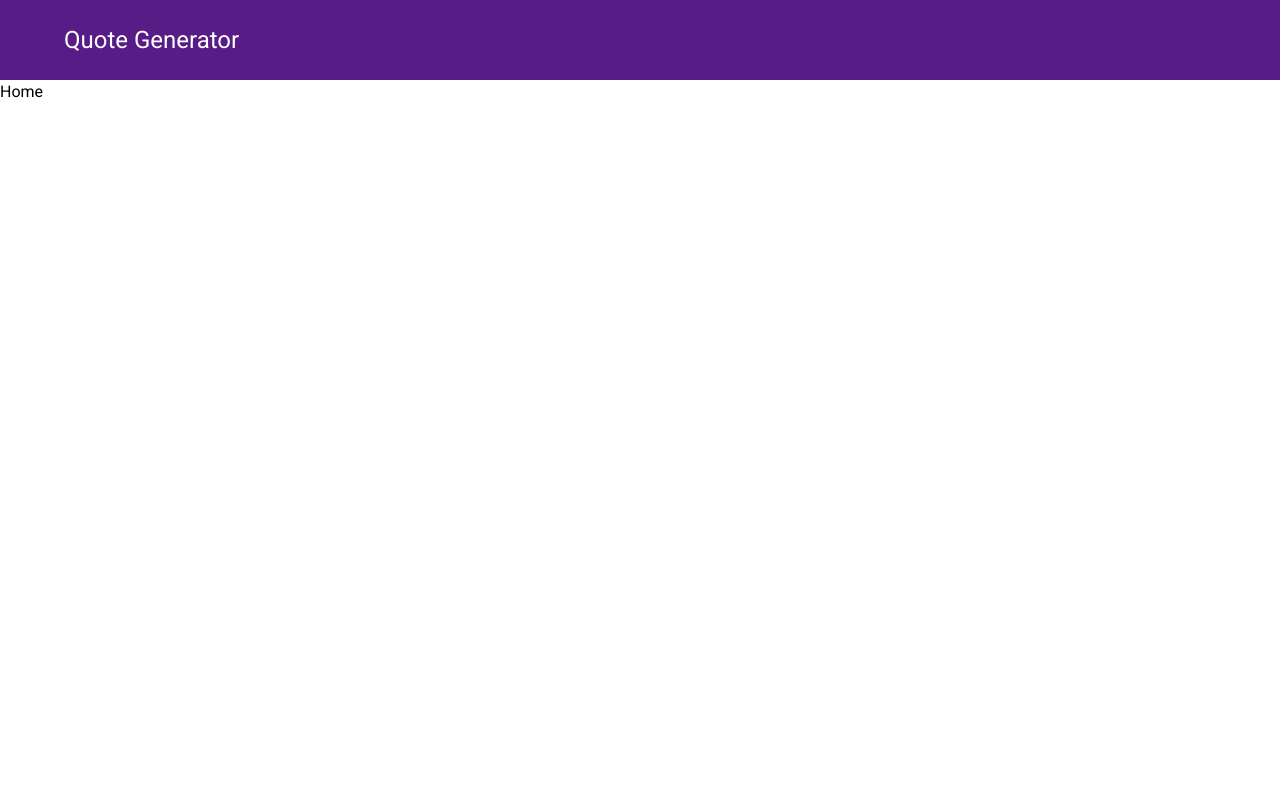
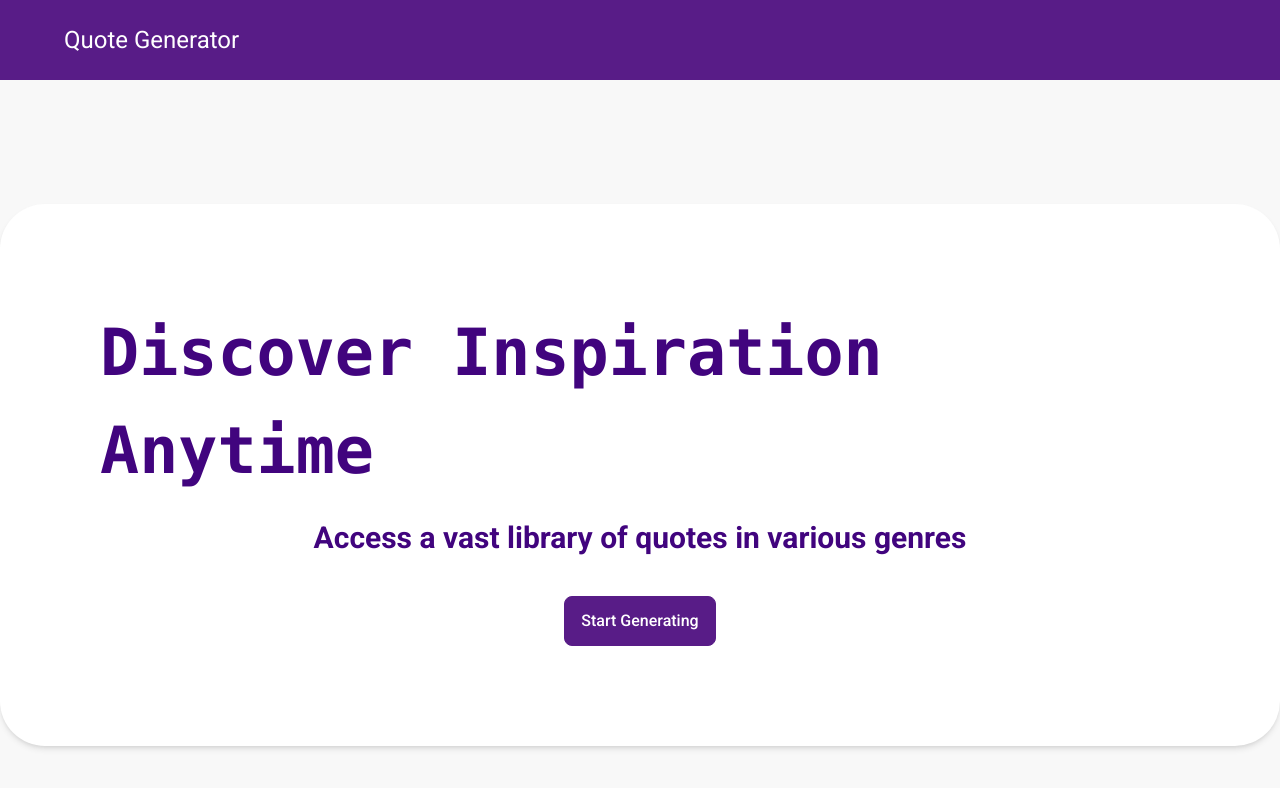
Before and after one commit to sumitpati7/Quote-Generator, a React (Vite) app: page / in a window 1280 px wide. Shown: the top 788 px of the page. Built offline with nearby package versions, Linux system fonts and the light colour scheme.

Commit message:
feat: introduction section of home page

```diff
--- a/src/App.tsx
+++ b/src/App.tsx
@@ -7,7 +7,7 @@ import About from "./pages/about";
 
 export function App() {
   return (
-    <div className="app-container">
+    <div className="app-container bg-bg dark:bg-dark color-primary">
       <Navbar></Navbar>
       <Router>
         <Routes>
--- /dev/null
+++ b/src/components/introduction.tsx
@@ -0,0 +1,18 @@
+export default function Introduction() {
+  return (
+    <div className="flex flex-col justify-center items-center rounded-[45px] bg-white p-[100px] shadow-md mt-[70px]">
+      <h2 className="text-[65px] font-extrabold font-mono text-primary">
+        Discover Inspiration Anytime
+      </h2>
+      <p className="text-[30px] font-semibold mt-4 text-primary">
+        Access a vast library of quotes in various genres
+      </p>
+      <a
+        href="#generate"
+        className="mt-9 font-medium bg-purple-900 text-white px-4 py-3 rounded-lg border border-purple-900 transition-colors duration-500 hover:bg-gray-100 hover:text-purple-900 hover:font-semibold"
+      >
+        Start Generating <i className="fa-solid fa-arrow-right"></i>
+      </a>
+    </div>
+  );
+}
--- a/src/pages/home.jsx
+++ b/src/pages/home.jsx
@@ -1,7 +1,15 @@
+import Introduction from "../components/introduction";
+
 export default function Home() {
   return (
-    <section className="mt-20">
-      <div>Home</div>
-    </section>
+    <main className="mt-20">
+      <section
+        id="home"
+        className="h-[calc(100vh_-_80px)] flex justify-center items-center bg-frame"
+      >
+        <Introduction></Introduction>
+      </section>
+      <section id="generate" className="h-screen"></section>
+    </main>
   );
 }
--- a/src/style.scss
+++ b/src/style.scss
@@ -6,6 +6,10 @@
   padding: 0;
   margin: 0;
   font-family: "Roboto", sans-serif;
+}
+
+html {
+  scroll-behavior: smooth;
 }
 
 .toggle .toggle-switch {
--- a/tailwind.config.js
+++ b/tailwind.config.js
@@ -6,6 +6,8 @@ export default {
       colors: {
         bg: "#f8f8f8",
         darkBg: "#242424",
+        frmae: "#fefefe",
+        primary: "#41047e",
       },
     },
   },
```
